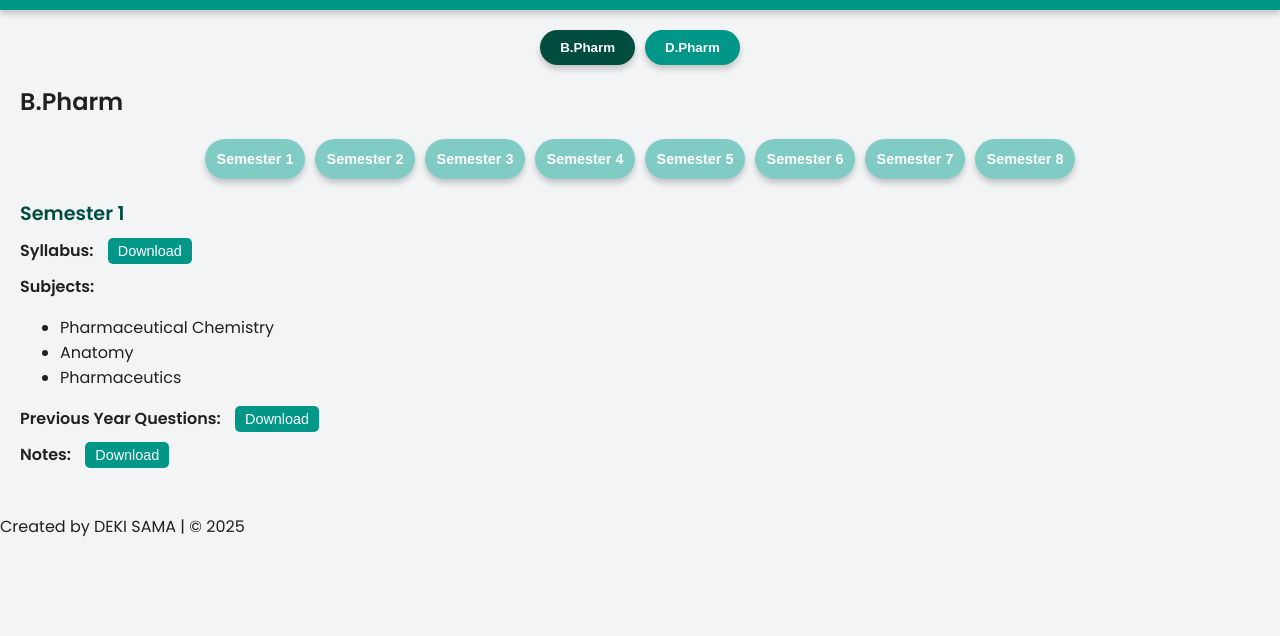
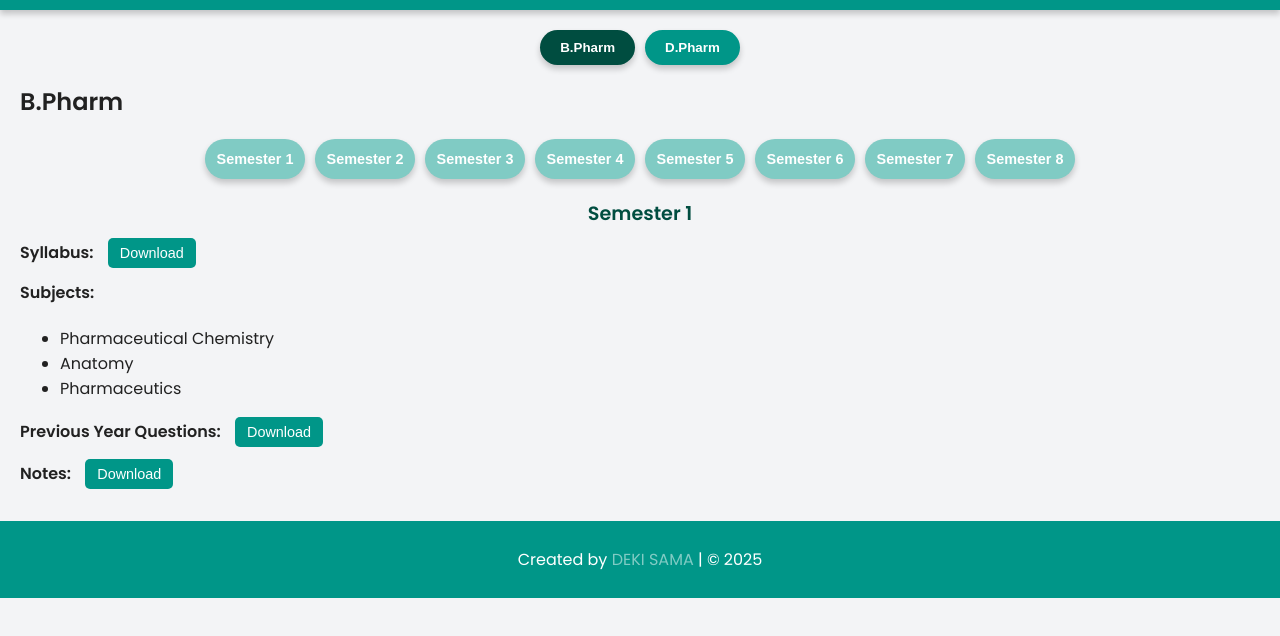
Before and after one commit to shivamgupta4358/web-platform, a plain HTML site: page index.html in a window 1280 px wide. Both pictures are taken after a click on the button "Semester 1". Shown: the part 92-728 px from the top of the page. Drawn offline with Linux system fonts and the light colour scheme.

Commit message:
Update styles.css

```diff
--- a/styles.css
+++ b/styles.css
@@ -27,6 +27,7 @@ header {
   background-color: var(--primary-color);
   color: var(--text-light);
   box-shadow: 0 4px 6px var(--shadow);
+  animation: fadeIn 1s ease-in-out;
 }
 
 header h1 {
@@ -54,6 +55,7 @@ header h1 span {
 
 main {
   padding: 20px;
+  animation: slideIn 1s ease-out;
 }
 
 .program-toggle {
@@ -71,11 +73,11 @@ main {
   font-weight: 600;
   cursor: pointer;
   box-shadow: 0 4px 6px var(--shadow);
-  transition: transform 0.2s, background 0.3s;
+  transition: transform 0.3s, background 0.3s;
 }
 
 .program-toggle button:hover {
-  transform: scale(1.05);
+  transform: scale(1.1);
 }
 
 .program-toggle button.active {
@@ -121,23 +123,48 @@ main {
   font-size: 1.2rem;
   margin-bottom: 10px;
   color: var(--accent-color);
+  text-align: center;
 }
 
 .details .item {
   margin: 10px 0;
+  animation: fadeInUp 0.8s ease-out;
+}
+
+.details .item strong {
+  display: inline-block;
+  margin-bottom: 5px;
 }
 
 .details .item button {
   margin-left: 10px;
-  padding: 5px 10px;
+  padding: 7px 12px;
   font-size: 0.9rem;
   color: var(--text-light);
   background: var(--primary-color);
   border: none;
   border-radius: 5px;
   cursor: pointer;
+  transition: background 0.3s;
 }
 
 .details .item button:hover {
   background: var(--accent-color);
 }
+
+footer {
+  padding: 10px;
+  background: var(--primary-color);
+  color: var(--text-light);
+  text-align: center;
+}
+
+footer span {
+  color: var(--secondary-color);
+}
+
+/* Animations */
+@keyframes fadeIn {
+  from {
+    opacity: 0;
+  }
```
